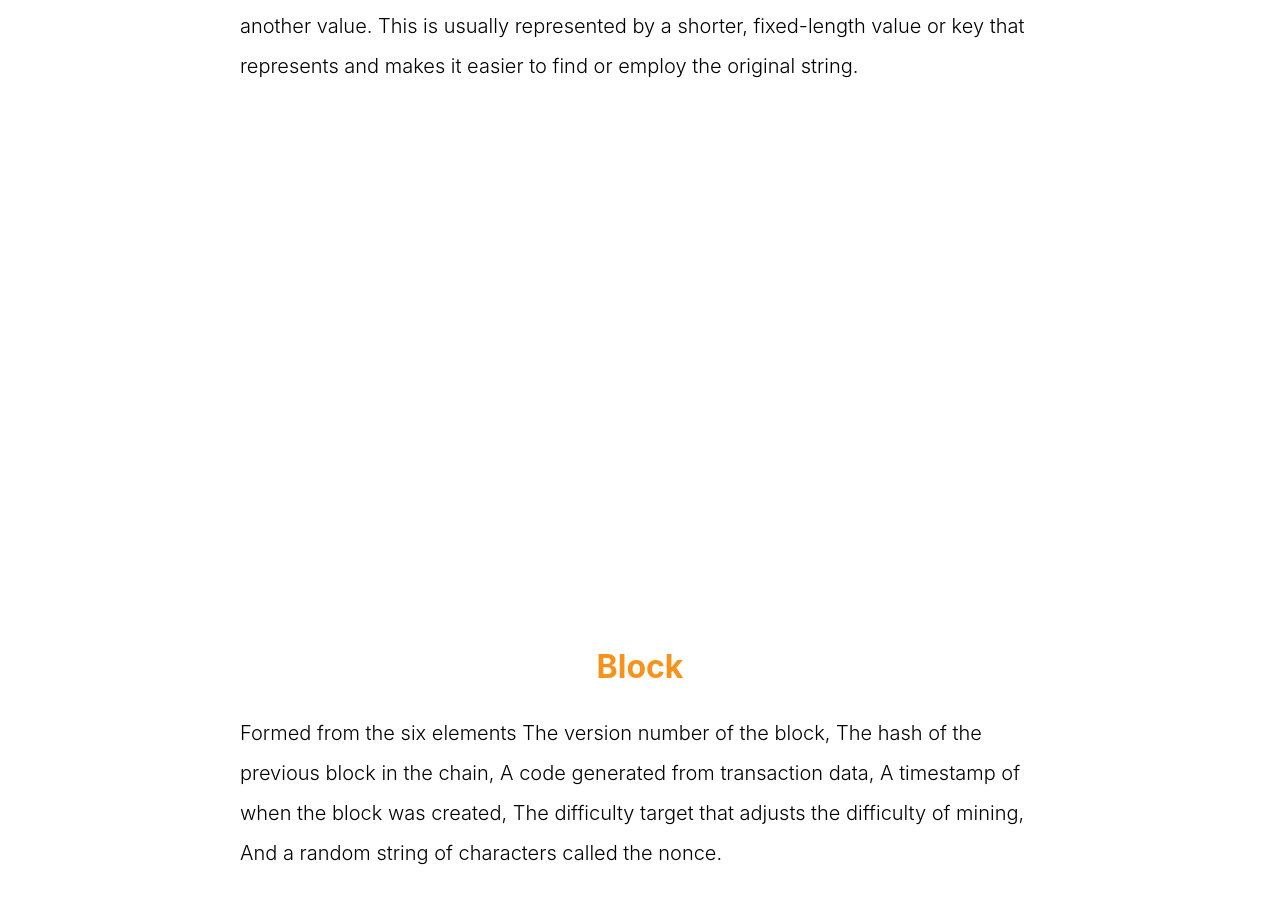
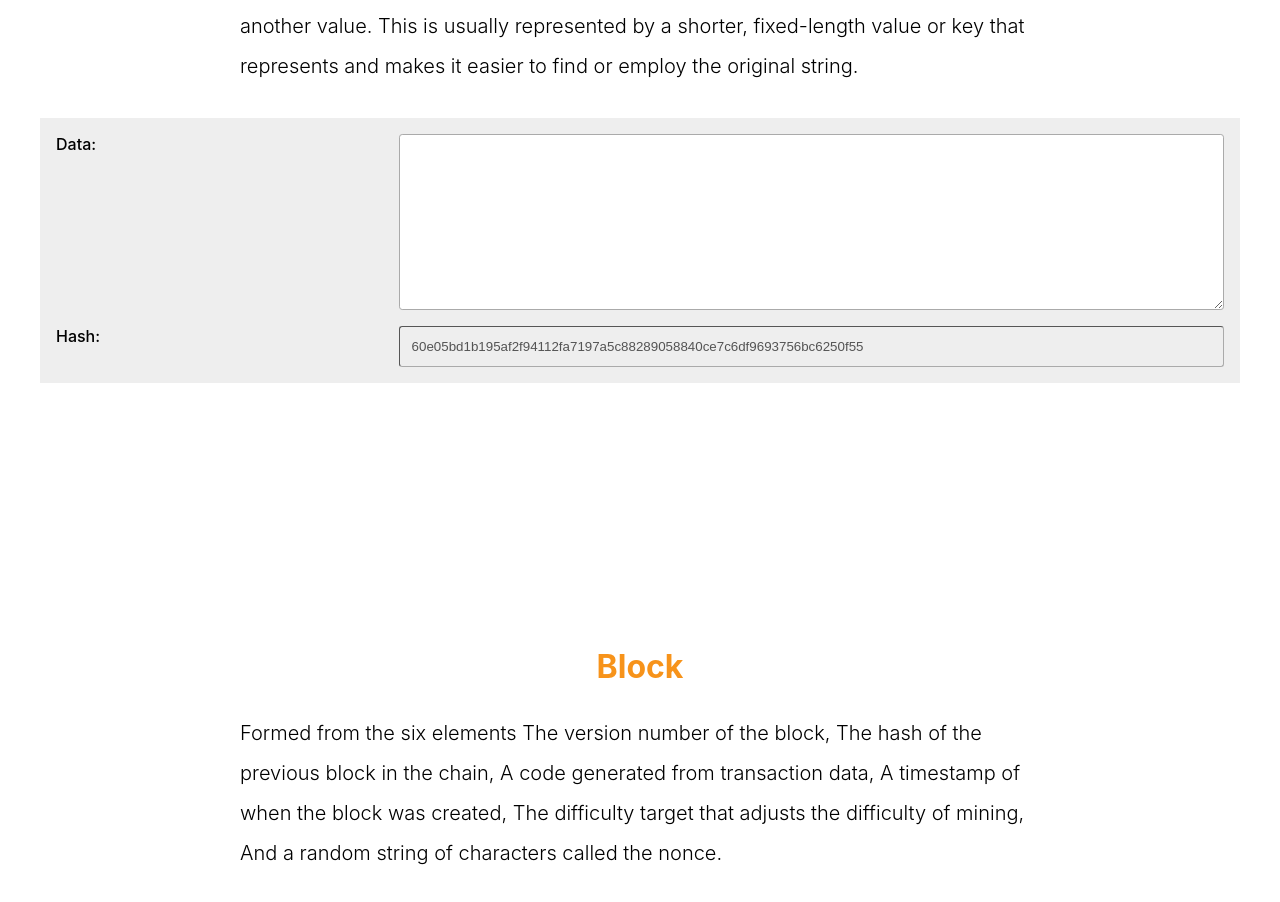
Before and after one commit to glody007/blockchainbasic, a React (Create React App) app: page / in a window 1280 px wide. Shown: the part 910-1812 px from the top of the page. Built offline with nearby package versions, Linux system fonts and the light colour scheme.

Commit message:
feat: Add block to the hash section.

```diff
--- a/src/App.js
+++ b/src/App.js
@@ -1,6 +1,10 @@
 import './App.scss';
 import logo from './assets/logo.svg'
-import { Header, Footer } from './component';
+import {
+  Header,
+  Footer,
+  Block
+} from './component';
 
 function App() {
   return (
@@ -29,6 +33,15 @@ function App() {
           This is usually represented by a shorter, fixed-length value or key that represents and makes
           it easier to find or employ the original string.
         </p>
+        <div className='App_section__main'>
+          <Block
+            showNonce={false}
+            showPrev={false}
+            showNumber={false}
+            showMine={false}
+            stateAware={false}
+          />
+        </div>
       </div>
 
       {/* Block section */}
--- a/src/App.scss
+++ b/src/App.scss
@@ -13,6 +13,10 @@
 .App-section__summary {
   margin: auto;
   max-width: 50rem;
+}
+
+.App_section__main {
+  margin-top: 2rem;
 }
 
 .Hero {
```
